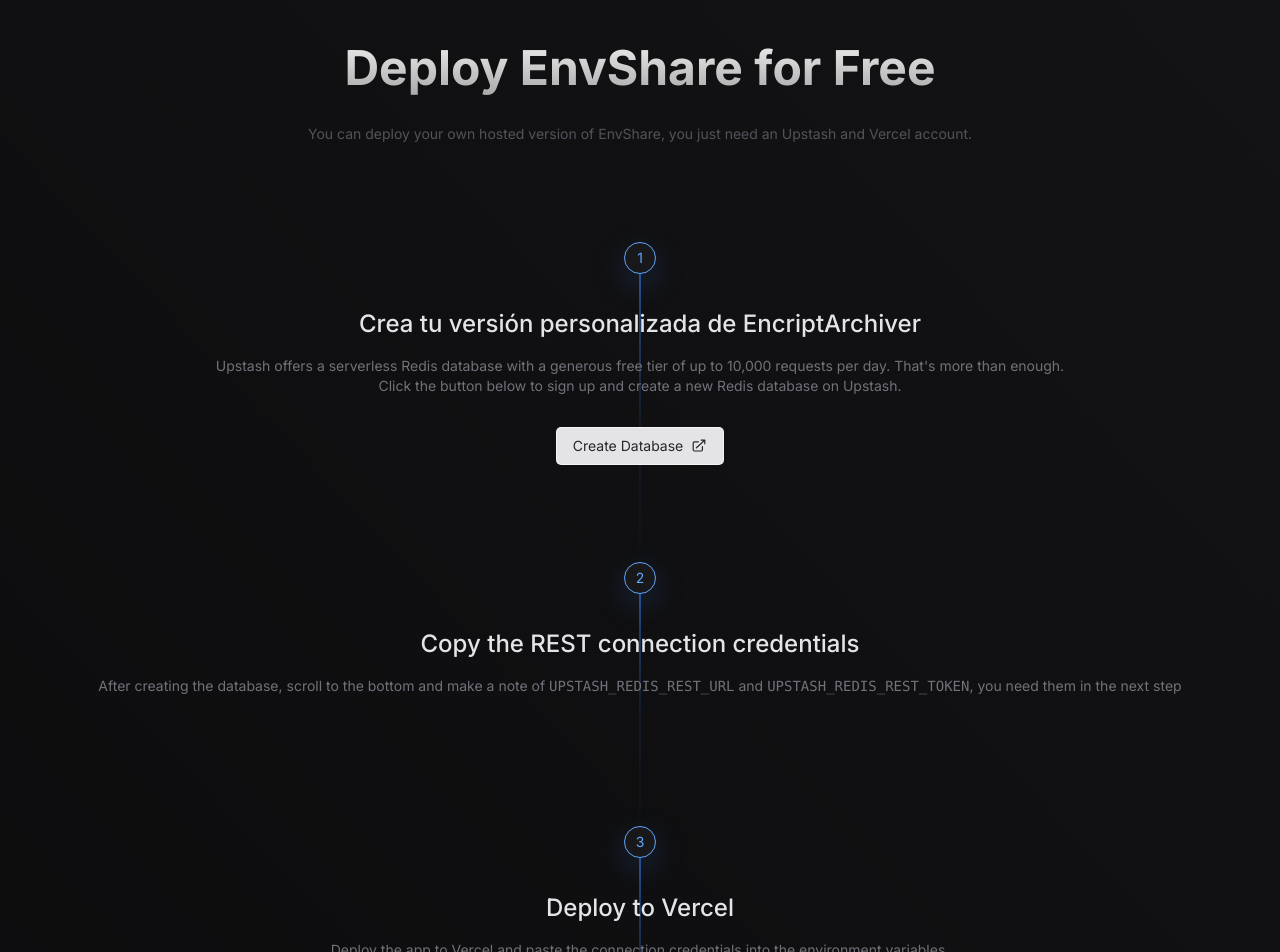
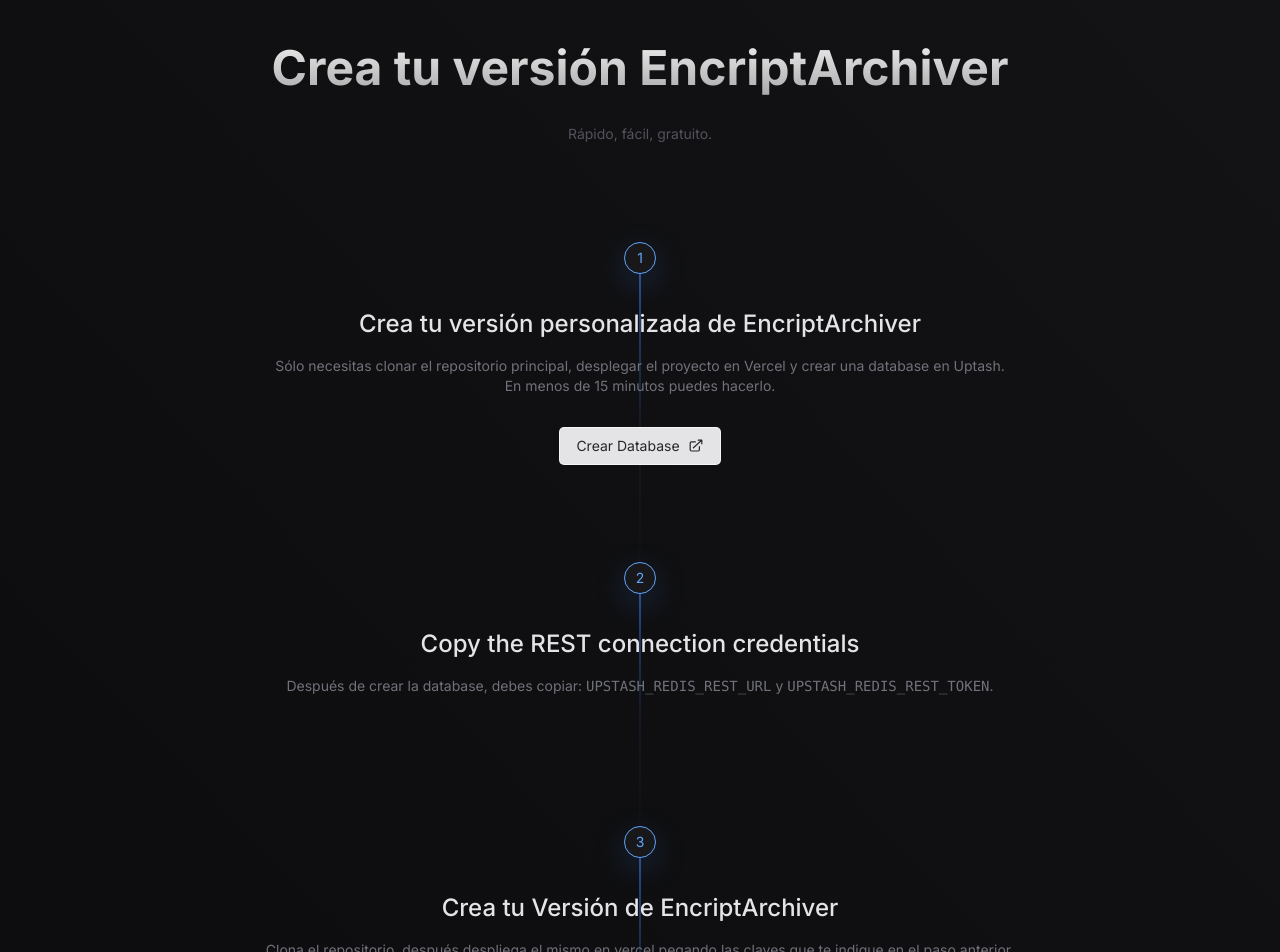
Before and after one commit to drowkid-1/EncriptArchiver, a Next.js app: page /deploy in a window 1280 px wide. Shown: the part 100-1052 px from the top of the page. Built offline with nearby package versions, Linux system fonts and the light colour scheme.

Commit message:
Update page.tsx

```diff
--- a/app/deploy/page.tsx
+++ b/app/deploy/page.tsx
@@ -12,10 +12,9 @@ const steps: {
     name: "Crea tu versión personalizada de EncriptArchiver",
     description: (
       <>
-        Upstash offers a serverless Redis database with a generous free tier of up to 10,000 requests per day. That's
-        more than enough.
+        Sólo necesitas clonar el repositorio principal, desplegar el proyecto en Vercel y crear una database en Uptash.
         <br />
-        Click the button below to sign up and create a new Redis database on Upstash.
+        En menos de 15 minutos puedes hacerlo.
       </>
     ),
     cta: (
@@ -23,7 +22,7 @@ const steps: {
         href="https://console.upstash.com/redis"
         className="flex items-center justify-center w-full gap-2 px-4 py-2 text-sm text-center transition-all duration-150 rounded text-zinc-800 hover:text-zinc-100 bg-zinc-200 hover:bg-transparent ring-1 ring-zinc-100"
       >
-        <span>Create Database</span>
+        <span>Crear Database</span>
         <ArrowTopRightOnSquareIcon className="w-4 h-4" />
       </Link>
     ),
@@ -32,14 +31,14 @@ const steps: {
     name: "Copy the REST connection credentials",
     description: (
       <p>
-        After creating the database, scroll to the bottom and make a note of <code>UPSTASH_REDIS_REST_URL</code> and{" "}
-        <code>UPSTASH_REDIS_REST_TOKEN</code>, you need them in the next step
+        Después de crear la database, debes copiar: <code>UPSTASH_REDIS_REST_URL</code> y{" "}
+        <code>UPSTASH_REDIS_REST_TOKEN</code>.
       </p>
     ),
   },
   {
-    name: "Deploy to Vercel",
-    description: "Deploy the app to Vercel and paste the connection credentials into the environment variables.",
+    name: "Crea tu Versión de EncriptArchiver",
+    description: "Clona el repositorio, después despliega el mismo en vercel pegando las claves que te indique en el paso anterior.",
     cta: (
       <Link
         href="https://vercel.com/new/clone?repository-url=https%3A%2F%2Fgithub.com%2Fchronark%2Fenvshare&env=UPSTASH_REDIS_REST_URL,UPSTASH_REDIS_REST_TOKEN&demo-title=Share%20Environment%20Variables%20Securely&demo-url=https%3A%2F%2Fcryptic.vercel.app"
@@ -55,9 +54,9 @@ const steps: {
 export default function Deploy() {
   return (
     <div className="container px-8 mx-auto mt-16 lg:mt-32 ">
-      <Title>Deploy EnvShare for Free</Title>
+      <Title>Crea tu versión EncriptArchiver</Title>
       <p className="mt-4 text-sm text-center text-zinc-600">
-        You can deploy your own hosted version of EnvShare, you just need an Upstash and Vercel account.
+        Rápido, fácil, gratuito.
       </p>
       <ol className="flex flex-col items-center justify-center mt-8 md:mt-16 xl:mt-24">
         {steps.map((step, stepIdx) => (
```
